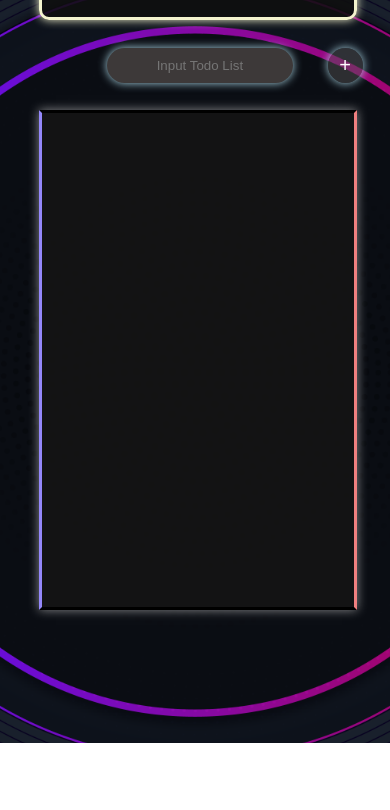
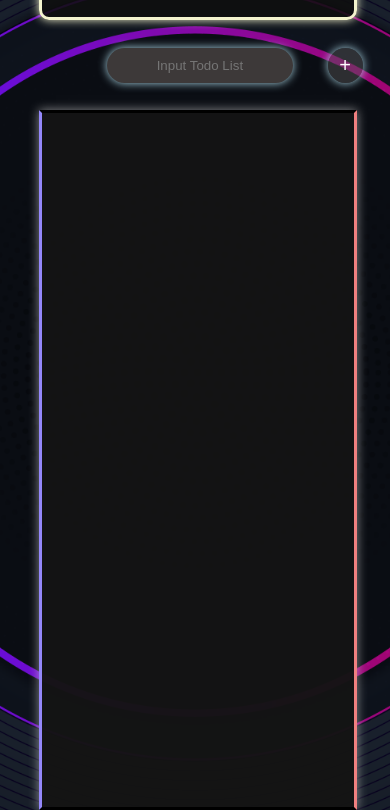
Before and after one commit to kevinjuliow/Simple-Todo-List, a plain HTML site: page index.html in a window 390 px wide. Shown: the part 101-911 px from the top of the page. Before the commit the page ends 844 px from the top, so only its background shows below. Drawn offline with Linux system fonts and the light colour scheme.

Commit message:
Update style.css

```diff
--- a/style.css
+++ b/style.css
@@ -107,7 +107,7 @@ body{
   cursor: pointer;
 }
 
-@media (max-width : 450px){
+@media (max-width : 490px){
   .title{
     margin-bottom: 20px;
     background-color: rgba(14, 14, 14, 0.859);
@@ -144,7 +144,7 @@ body{
   .todoContainer{
     margin-left: -30%;
     width: 163%;
-    height: 500px;
+    height: 700px;
     background-color: rgba(20, 20, 20, 0.967);
     border-style: solid;
     border-right-color: lightcoral;
```
